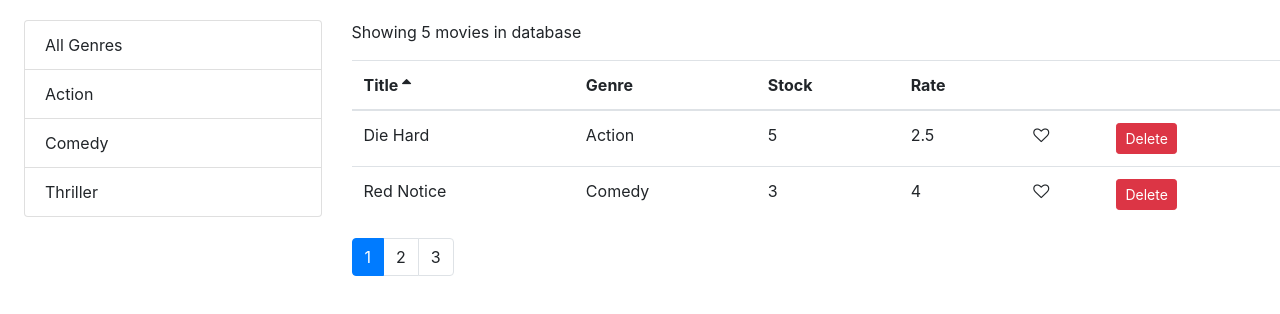
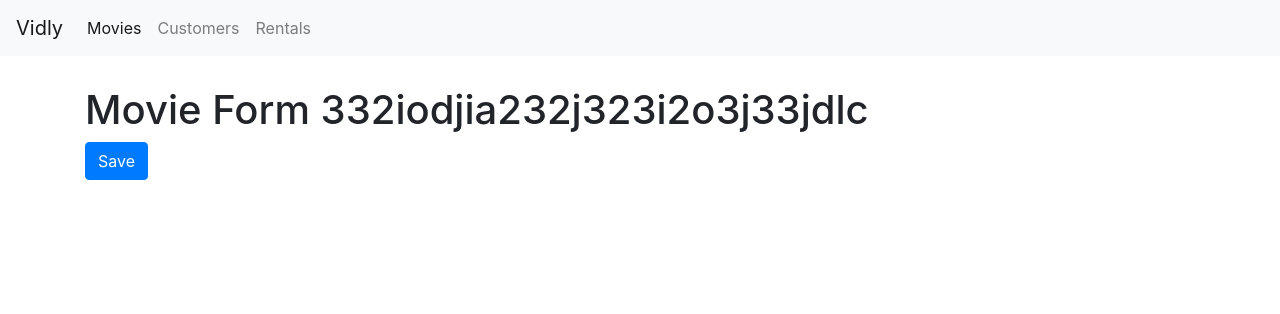
Before and after one commit to SulakshanaGeeth/Movie-Management-System-Frontend, a React (Create React App) app: page /movies/332iodjia232j323i2o3j33jdlc in a window 1280 px wide. Shown: the top 314 px of the page. Built offline with nearby package versions, Linux system fonts and the light colour scheme.

Commit message:
Build the navBar component.

```diff
--- a/package.json
+++ b/package.json
@@ -13,6 +13,7 @@
     "react": "^17.0.2",
     "react-bootstrap": "^2.0.3",
     "react-dom": "^17.0.2",
+    "react-router-dom": "^4.3.1",
     "react-scripts": "4.0.3",
     "web-vitals": "^1.1.2"
   },
--- a/src/App.js
+++ b/src/App.js
@@ -1,64 +1,32 @@
+import React, { Component } from "react";
+import { Route, Redirect, Switch } from "react-router-dom";
+import Movies from "./components/movies";
+import MovieForm from "./components/movieForm";
+import Customers from "./components/customers";
+import Rentals from "./components/rentals";
+import NotFound from "./components/notFound";
+import NavBar from "./components/navBar";
 import "./App.css";
-// import Movies from "./components/movies";
-// import React, { Component } from "react";
 
-// class App extends Component {
-//   state = {
-//     counters: [
-//       { id: 1, value: 4 },
-//       { id: 2, value: 0 },
-//       { id: 3, value: 2 },
-//       { id: 4, value: 0 },
-//     ],
-//   };
+class App extends Component {
+  render() {
+    return (
+      <React.Fragment>
+        <NavBar />
+        <main className="container">
+          <Switch>
+            <Route path="/movies/:id" component={MovieForm} />
+            <Route path="/movies" component={Movies}></Route>
+            <Route path="/customers" component={Customers}></Route>
+            <Route path="/rentals" component={Rentals}></Route>
+            <Route path="/not-found" component={NotFound}></Route>
+            <Redirect from="/" exact to="/movies" />
+            <Redirect to="/not-found" />
+          </Switch>
+        </main>
+      </React.Fragment>
+    );
+  }
+}
 
-//   handleDelete = (counterId) => {
-//     const counters = this.state.counters.filter((c) => c.id !== counterId);
-//     this.setState({ counters: counters });
-//   };
-
-//   handleRest = () => {
-//     const counters = this.state.counters.map((c) => {
-//       c.value = 0;
-//       return c;
-//     });
-//     this.setState({ counters });
-//   };
-
-//   handleIncrement = (counter) => {
-//     const counters = [...this.state.counters];
-//     const index = counters.indexOf(counter);
-//     counters[index] = { ...counter };
-//     counters[index].value++;
-//     this.setState({ counters });
-//   };
-
-//   handleDecrement = (counter) => {
-//     const counters = [...this.state.counters];
-//     const index = counters.indexOf(counter);
-//     counters[index] = { ...counter };
-//     counters[index].value--;
-//     this.setState({ counters });
-//   };
-
-//   render() {
-//     return (
-//       <React.Fragment>
-//         <Navbar
-//           totalCounters={this.state.counters.filter((c) => c.value > 0).length}
-//         />
-//         <main className="container">
-//           <Counters
-//             counters={this.state.counters}
-//             onReset={this.handleRest}
-//             onIncrement={this.handleIncrement}
-//             onDecrement={this.handleDecrement}
-//             onDelete={this.handleDelete}
-//           />
-//         </main>
-//       </React.Fragment>
-//     );
-//   }
-// }
-
-// export default App;
+export default App;
--- /dev/null
+++ b/src/components/customers.jsx
@@ -0,0 +1,6 @@
+import React from "react";
+const Customer = () => {
+  return <h1>Customers</h1>;
+};
+
+export default Customer;
--- /dev/null
+++ b/src/components/movieForm.jsx
@@ -0,0 +1,17 @@
+import React from "react";
+
+const MovieForm = ({ match, history }) => {
+  return (
+    <div>
+      <h1>Movie Form {match.params.id}</h1>
+      <button
+        className="btn btn-primary"
+        onClick={() => history.push("/movies")}
+      >
+        Save
+      </button>
+    </div>
+  );
+};
+
+export default MovieForm;
--- a/src/components/moviesTable.jsx
+++ b/src/components/moviesTable.jsx
@@ -1,4 +1,5 @@
 import React, { Component } from "react";
+import { Link } from "react-router-dom";
 import Like from "./common/like";
 import Table from "./common/table";
 
@@ -7,6 +8,9 @@
     {
       path: "title",
       label: "Title",
+      content: (movie) => (
+        <Link to={`/movies/${movie._id}`}>{movie.title}</Link>
+      ),
     },
     {
       path: "genre.name",
--- /dev/null
+++ b/src/components/navBar.js
@@ -0,0 +1,38 @@
+import React from "react";
+import { Link, NavLink } from "react-router-dom";
+
+const NavBar = () => {
+  return (
+    <nav className="navbar navbar-expand-lg navbar-light bg-light">
+      <Link className="navbar-brand" to="/">
+        Vidly
+      </Link>
+      <button
+        className="navbar-toggler"
+        type="button"
+        data-toggle="collapse"
+        data-target="#navbarNavAltMarkup"
+        aria-controls="navbarNavAltMarkup"
+        aria-expanded="false"
+        aria-label="Toggle navigation"
+      >
+        <span className="navbar-toggler-icon"></span>
+      </button>
+      <div className="collapse navbar-collapse" id="navbarNavAltMarkup">
+        <div className="navbar-nav">
+          <NavLink className="nav-item nav-link active" to="/movies">
+            Movies <span className="sr-only">(current)</span>
+          </NavLink>
+          <NavLink className="nav-item nav-link" to="/customers">
+            Customers
+          </NavLink>
+          <NavLink className="nav-item nav-link" to="/rentals">
+            Rentals
+          </NavLink>
+        </div>
+      </div>
+    </nav>
+  );
+};
+
+export default NavBar;
--- /dev/null
+++ b/src/components/notFound.jsx
@@ -0,0 +1,9 @@
+import React from "react";
+
+class NotFound extends React.Component {
+  render() {
+    return <h1>Not Found</h1>;
+  }
+}
+
+export default NotFound;
--- /dev/null
+++ b/src/components/rentals.jsx
@@ -0,0 +1,9 @@
+import React from "react";
+
+class Rentals extends React.Component {
+  render() {
+    return <h1>Rentals</h1>;
+  }
+}
+
+export default Rentals;
--- a/src/index.css
+++ b/src/index.css
@@ -1,11 +1,15 @@
 body {
   margin: 0;
-  padding: 20px 0 0 0;
+  padding: 0 0 0 0;
   font-family: -apple-system, BlinkMacSystemFont, "Segoe UI", "Roboto", "Oxygen",
     "Ubuntu", "Cantarell", "Fira Sans", "Droid Sans", "Helvetica Neue",
     sans-serif;
   -webkit-font-smoothing: antialiased;
   -moz-osx-font-smoothing: grayscale;
+}
+
+.navbar {
+  margin-bottom: 30px;
 }
 
 code {
--- a/src/index.js
+++ b/src/index.js
@@ -1,12 +1,18 @@
 import React from "react";
 import ReactDOM from "react-dom";
+import { BrowserRouter } from "react-router-dom";
 import "./index.css";
-// import App from "./App";
+import App from "./App";
 import reportWebVitals from "./reportWebVitals";
 import "bootstrap/dist/css/bootstrap.css";
 import "font-awesome/css/font-awesome.css";
-import Movies from "./components/movies";
+// import Movies from "./components/movies";
 
-ReactDOM.render(<Movies />, document.getElementById("root"));
+ReactDOM.render(
+  <BrowserRouter>
+    <App />
+  </BrowserRouter>,
+  document.getElementById("root")
+);
 
 reportWebVitals();
```
Also changed, not shown: 1 other file (tests, documents, lock files or other folders).
